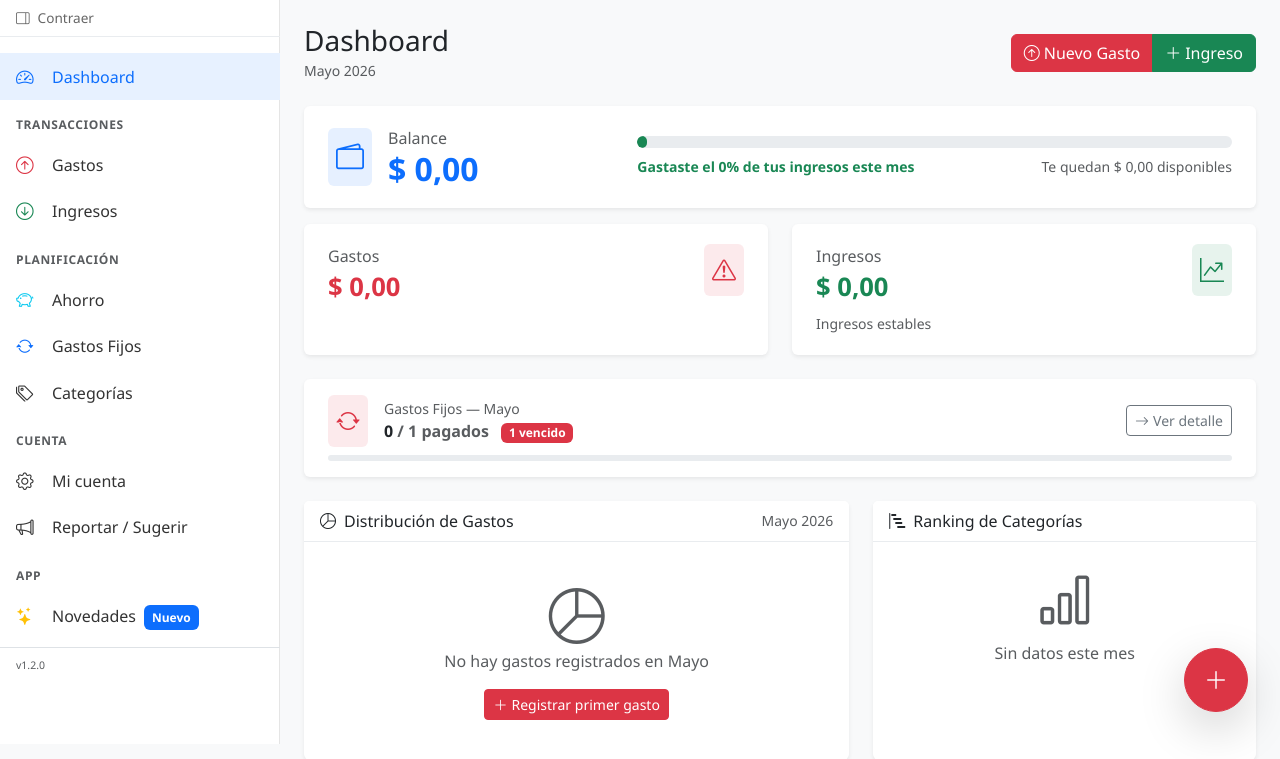
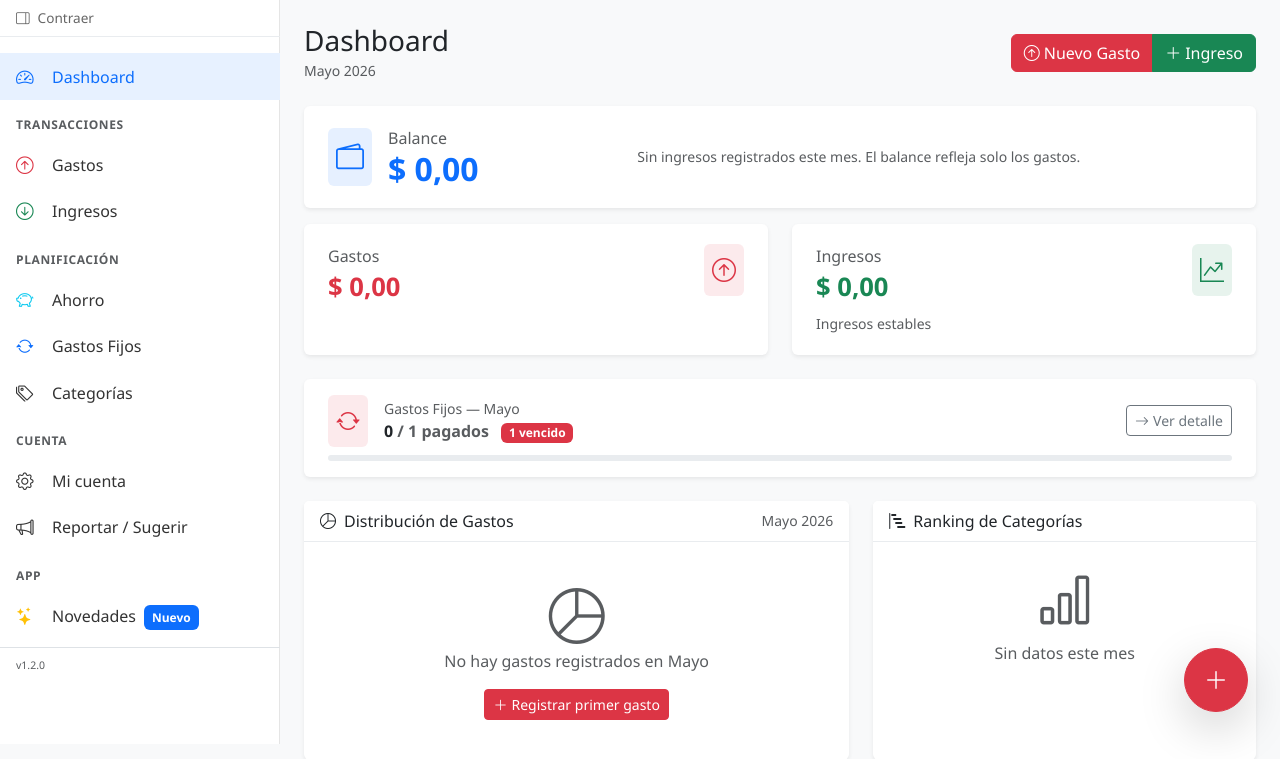
Before and after one commit to Nicokac/control_gastos, a Django app: page /dashboard/ in a window 1280 px wide. Shown: the part 56-815 px from the top of the page. Run offline with Django 5.2, Linux system fonts and the light colour scheme; a user stored in the database is signed in; data comes from the database, SQL or seed files in the repository; tables that the repository leaves empty hold one stand-in row (values such as "Sample post"); one stand-in notice (Sample message) is shown; parts of the project's set-up code (start-up, migrations or seed data) failed here and were passed over.

Commit message:
fix(ui): corregir ícono de gastos, porcentaje sin ingresos, toast con \u002D y fechas en inglés.

```diff
--- a/apps/core/views.py
+++ b/apps/core/views.py
@@ -199,7 +199,7 @@ WHATS_NEW = [
         "title": "Lanzamiento v1.0",
         "items": [
             "Primera versión estable de Control de Gastos",
-            "Incluye dashboard, gastos, ingresos, ahorro, categorías, gastos fijos, tour interactivo y verificación de email",
+            "Incluye dashboard, gastos, ingresos, ahorro, categorías, gastos fijos,  y verificación de email",
         ],
     },
     {
--- a/apps/recurring/views.py
+++ b/apps/recurring/views.py
@@ -6,6 +6,7 @@ from django.urls import reverse_lazy
 from django.utils import timezone
 from django.views.generic import CreateView, DeleteView, ListView, UpdateView
 
+from apps.core.utils import get_month_name
 from apps.core.views import UserFormKwargsMixin
 
 from .forms import RecurringExpenseForm
@@ -41,7 +42,7 @@ class RecurringExpenseListView(LoginRequiredMixin, ListView):
             )
 
         context["items"] = items
-        context["current_month"] = today.strftime("%B %Y")
+        context["current_month"] = f"{get_month_name(today.month)} {today.year}"
         context["total_active"] = sum(1 for i in items if i["rec"].is_active)
         context["total_paid"] = sum(
             1 for i in items if i["rec"].is_active and i["status"] == "paid"
--- a/templates/base.html
+++ b/templates/base.html
@@ -70,7 +70,7 @@
     <div id="app-data"
          data-app-version="{{ APP_VERSION }}"
          data-dashboard-url="{% url 'reports:dashboard' %}"
-         {% if messages %}data-messages="{% for message in messages %}{{ message|escapejs }}||{{ message.tags }}{% if not forloop.last %};;{% endif %}{% endfor %}"{% endif %}
+         {% if messages %}data-messages="{% for message in messages %}{{ message|force_escape }}||{{ message.tags }}{% if not forloop.last %};;{% endif %}{% endfor %}"{% endif %}
          style="display:none"></div>
 
     <!-- Bootstrap JS -->
--- a/templates/recurring/recurring_list.html
+++ b/templates/recurring/recurring_list.html
@@ -83,7 +83,7 @@
                     <td class="text-end text-nowrap">
                         {% if item.last_expense %}
                             <strong>{{ item.last_expense.formatted_amount }}</strong>
-                            <br><small class="text-muted">{{ item.last_expense.date|date:"d M Y" }}</small>
+                            <br><small class="text-muted">{{ item.last_expense.date|date:"d/m/Y" }}</small>
                         {% else %}
                             <small class="text-muted">Sin pagos</small>
                         {% endif %}
--- a/templates/reports/dashboard.html
+++ b/templates/reports/dashboard.html
@@ -104,6 +104,7 @@
                         </div>
                     </div>
                     <div class="col-md-8">
+                        {% if income_total > 0 %}
                         {% with pct=expense_percentage|floatformat:0 %}
                         <div class="progress mb-2" style="height: 12px; border-radius: 6px; background-color: #e9ecef;">
                             <div class="progress-bar {% if expense_percentage < 50 %}bg-success{% elif expense_percentage < 80 %}bg-warning{% else %}bg-danger{% endif %}"
@@ -120,6 +121,9 @@
                             <small class="text-muted">Te quedan {{ balance|currency }} disponibles</small>
                         </div>
                         {% endwith %}
+                        {% else %}
+                        <p class="text-muted mb-0 small">Sin ingresos registrados este mes. El balance refleja solo los gastos.</p>
+                        {% endif %}
                     </div>
                 </div>
             </div>
@@ -139,7 +143,7 @@
                         <h3 class="text-danger mb-0 fw-semibold" style="font-size: 1.6rem;">{{ expense_total|currency }}</h3>
                     </div>
                     <div class="bg-danger bg-opacity-10 rounded p-2">
-                        <i class="bi bi-exclamation-triangle text-danger fs-4"></i>
+                        <i class="bi bi-arrow-up-circle text-danger fs-4"></i>
                     </div>
                 </div>
                 <div class="mt-2">
--- a/templates/users/profile.html
+++ b/templates/users/profile.html
@@ -99,10 +99,10 @@
                                 <dd>{{ user.username }}</dd>
 
                                 <dt class="text-muted small">Miembro desde</dt>
-                                <dd>{{ user.date_joined|localtime|date:"d M Y" }}</dd>
+                                <dd>{{ user.date_joined|localtime|date:"d/m/Y" }}</dd>
 
                                 <dt class="text-muted small">Último acceso</dt>
-                                <dd>{{ user.last_login|localtime|date:"d M Y, H:i"|default:"Nunca" }}</dd>
+                                <dd>{{ user.last_login|localtime|date:"d/m/Y, H:i"|default:"Nunca" }}</dd>
 
                                 <dt class="text-muted small">Versión de la app</dt>
                                 <dd>
```
